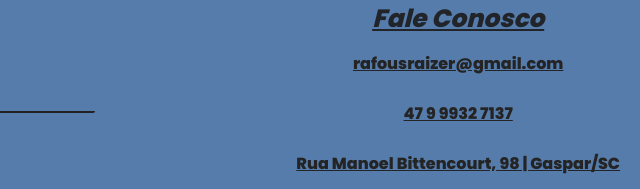
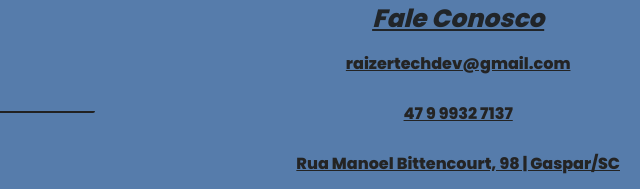
Before and after one commit to RaizerTechDev/projeto-raizer-digital-solutions, a website: page index.html in a window 1280 px wide. Shown: the part 2307-2496 px from the top of the page, 640-1280 px from the left. Drawn offline with nearby package versions, Linux system fonts and the light colour scheme.

Commit message:
:recycle: refactor index.html

```diff
--- a/index.html
+++ b/index.html
@@ -181,7 +181,7 @@
       <div class="footer-right">
         <h3 class="footer__contato">Fale Conosco</h3>
         <a href="mailto:raizertechdev@gmail.com" target="_blank" rel="external" title="E-mail">
-          <p class="footer-text">rafousraizer@gmail.com</p>
+          <p class="footer-text">raizertechdev@gmail.com</p>
         </a>
 
         </a>
```
